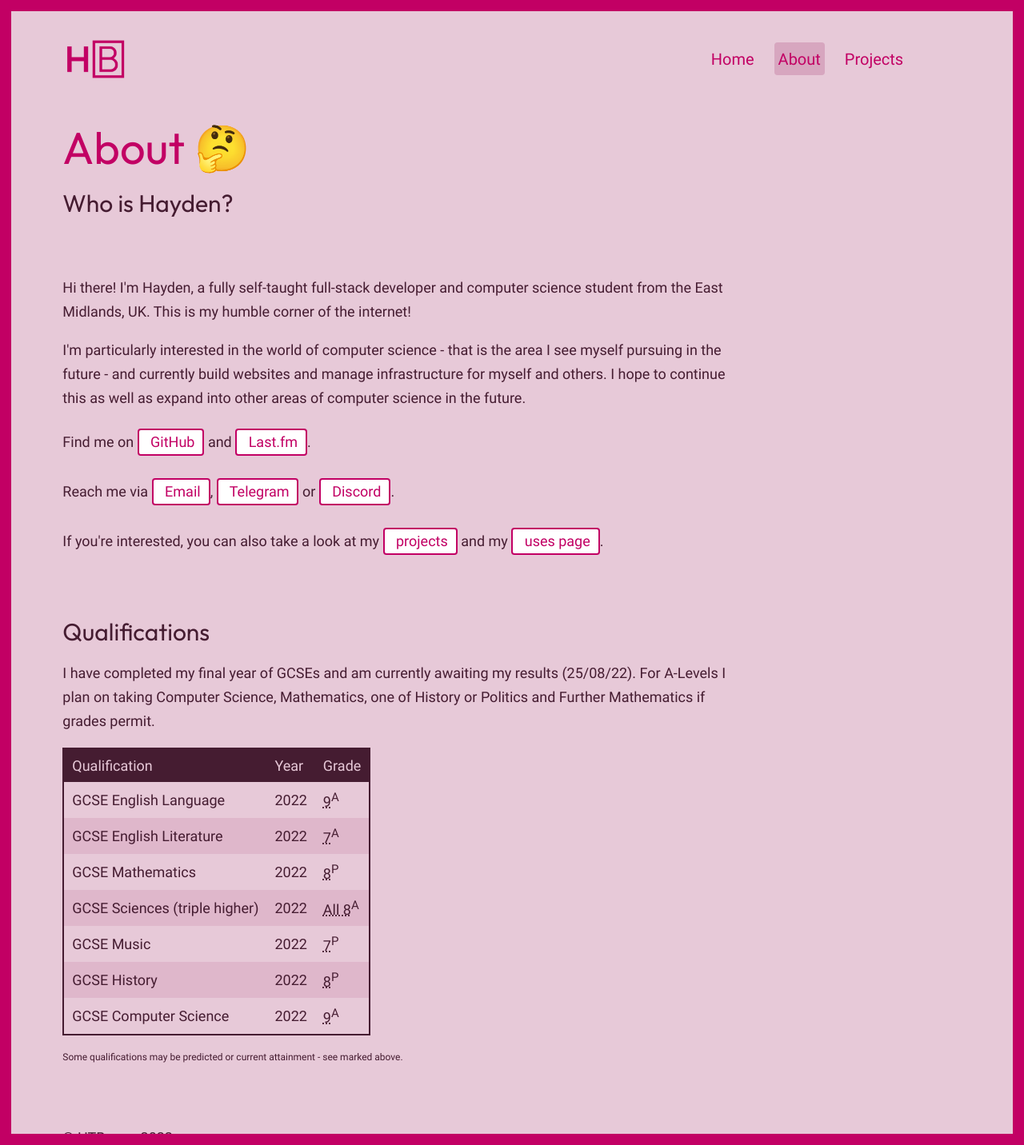
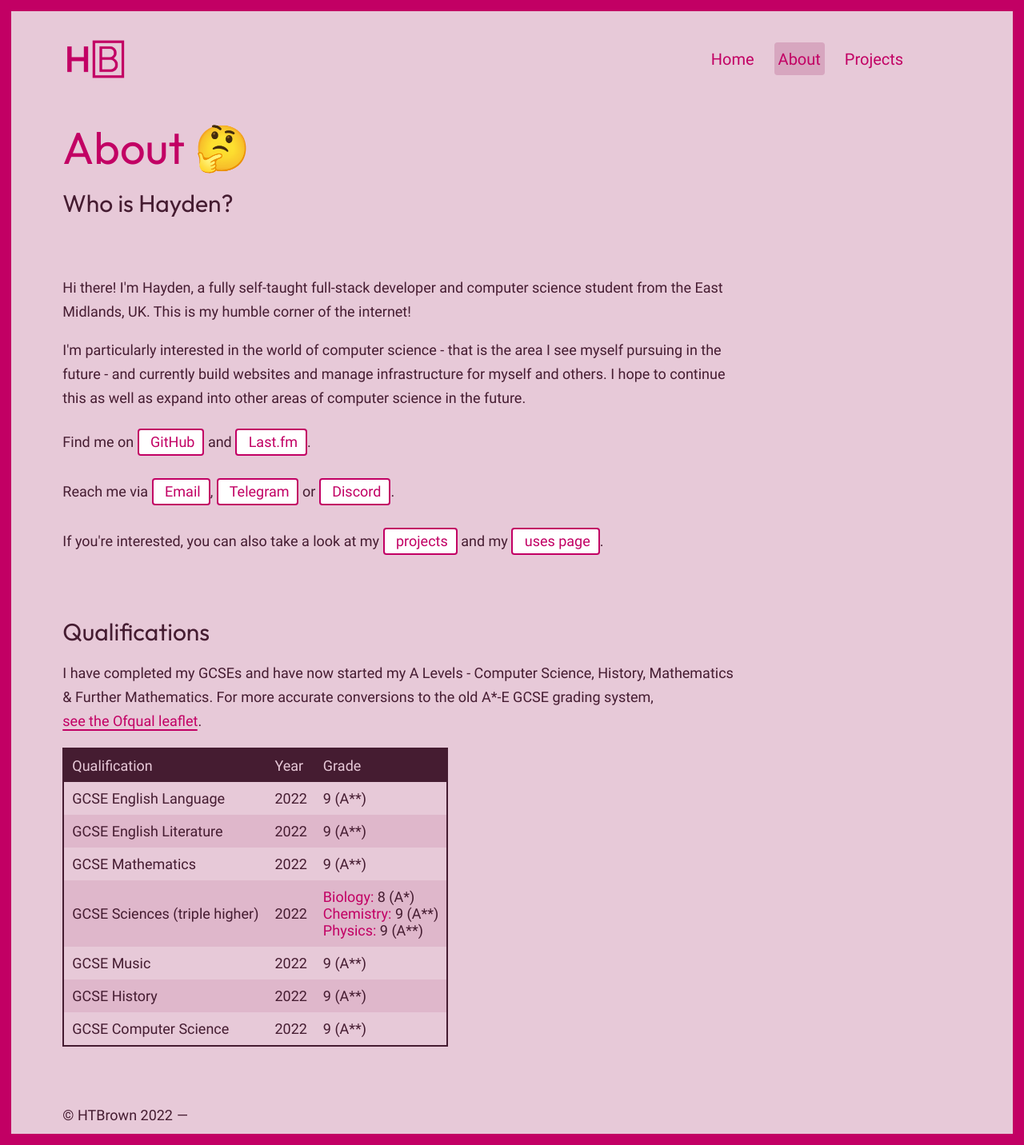
Before and after one commit to htbrown/htbrown.com, a Jekyll site: the page built from about.html, in a window 1280 px wide. Shown: the whole page at 80% size. Built offline with Jekyll 4.4.1, drawn with Linux system fonts in a browser that asks for light colours.

Commit message:
gcse grades

```diff
--- a/about.html
+++ b/about.html
@@ -29,7 +29,7 @@ emoji: 🤔
 <section>
   <h2 id="qualifications">Qualifications</h2>
   <p>
-    I have completed my final year of GCSEs and am currently awaiting my results (25/08/22). For A-Levels I plan on taking Computer Science, Mathematics, one of History or Politics and Further Mathematics if grades permit.
+    I have completed my GCSEs and have now started my A Levels - Computer Science, History, Mathematics & Further Mathematics. For more accurate conversions to the old A*-E GCSE grading system, <a href="https://assets.publishing.service.gov.uk/government/uploads/system/uploads/attachment_data/file/719124/Grading_new_GCSEs25.6.2018.pdf">see the Ofqual leaflet</a>.
   </p>
   <table>
     <tr>
@@ -40,38 +40,41 @@ emoji: 🤔
     <tr>
       <td>GCSE English Language</td>
       <td>2022</td>
-      <td><abbr title="Current attainment as of last mock exam">9</abbr><sup>A</sup></td>
+      <td>9 (A**)</td>
     </tr>
     <tr>
       <td>GCSE English Literature</td>
       <td>2022</td>
-      <td><abbr title="Current attainment as of last mock exam">7</abbr><sup>A</sup></td>
+      <td>9 (A**)</td>
     </tr>
     <tr>
       <td>GCSE Mathematics</td>
       <td>2022</td>
-      <td><abbr title="Predicted as of last report">8</abbr><sup>P</sup></td>
+      <td>9 (A**)</td>
     </tr>
     <tr>
       <td>GCSE Sciences (triple higher)</td>
       <td>2022</td>
-      <td><abbr title="Current attainment as of last mock exam">All 8</abbr><sup>A</sup></td>
+      <td>
+        <strong>Biology: </strong>8 (A*)<br>
+        <strong>Chemistry: </strong>9 (A**)<br>
+        <strong>Physics: </strong>9 (A**)
+      </td>
     </tr>
     <tr>
       <td>GCSE Music</td>
       <td>2022</td>
-      <td><abbr title="Predicted as of last report">7</abbr><sup>P</sup></td>
+      <td>9 (A**)</td>
     </tr>
     <tr>
       <td>GCSE History</td>
       <td>2022</td>
-      <td><abbr title="Predicted as of last report">8</abbr><sup>P</sup></td>
+      <td>9 (A**)</td>
     </tr>
     <tr>
       <td>GCSE Computer Science</td>
       <td>2022</td>
-      <td><abbr title="Current attainment as of last mock exam">9</abbr><sup>A</sup></td>
+      <td>9 (A**)</td>
     </tr>
   </table>
-  <p class="small">Some qualifications may be predicted or current attainment - see marked above.</p>
 </section>
```
